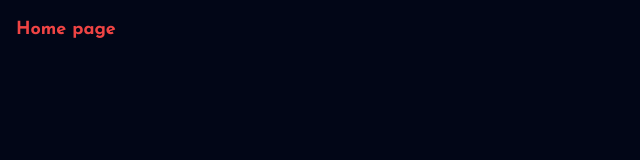
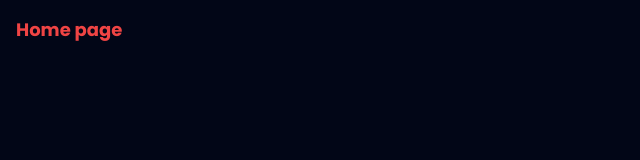
Before and after one commit to esthercate/Hardware-store-management, a Next.js app: page / in a window 1280 px wide. Shown: the top 160 px of the page, without its empty margins (0-640 px from the left). Built offline with nearby package versions, Linux system fonts and the light colour scheme.

Commit message:
change font style

```diff
--- a/app/layout.js
+++ b/app/layout.js
@@ -1,11 +1,11 @@
 import "./ui/globals.css";
-import { Josefin_Sans} from 'next/font/google'
+import { Poppins } from 'next/font/google'
 
-const josefin_sans = Josefin_Sans({
-  weight: ['100', '300', '500', '700'],
-  style: ['normal', 'italic'],
+const poppins = Poppins({
   subsets: ['latin'],
   display: 'swap',
+  variable: '--font-poppins',
+  weight: ['100', '200', '300', '400', '500', '600', '700', '800', '900'],
 })
 
 export const metadata = {
@@ -15,7 +15,7 @@ export const metadata = {
 
 export default function RootLayout({ children }) {
   return (
-    <html lang='en' className={josefin_sans.className}>
+    <html lang='en' className={poppins.className}>
       <body>{children}</body>
     </html>
   )
--- a/app/ui/dashboard/chart/chart.jsx
+++ b/app/ui/dashboard/chart/chart.jsx
@@ -36,8 +36,8 @@ const data = [
 
 const Chart = () => {
   return (
-    <div className='h-[450px]'>
-      <h2>Sales Statistics</h2>
+    <div className='h-[450px] bg-slate-900 p-5 rounded-lg'>
+      <h2 className='mb-5 font-light text-xl text-slate-400'>Sales Statistics</h2>
       <ResponsiveContainer width='100%' height='100%'>
         <LineChart
           width={500}
@@ -54,7 +54,7 @@ const Chart = () => {
           <YAxis />
           <Tooltip />
           <Legend />
-          <Line type='monotone' dataKey='amt' stroke='#82ca9d' activeDot={{ r: 8 }} />
+          <Line type='monotone' dataKey='amt' stroke='#16a34a' activeDot={{ r: 8 }} />
         </LineChart>
       </ResponsiveContainer>
     </div>
```
